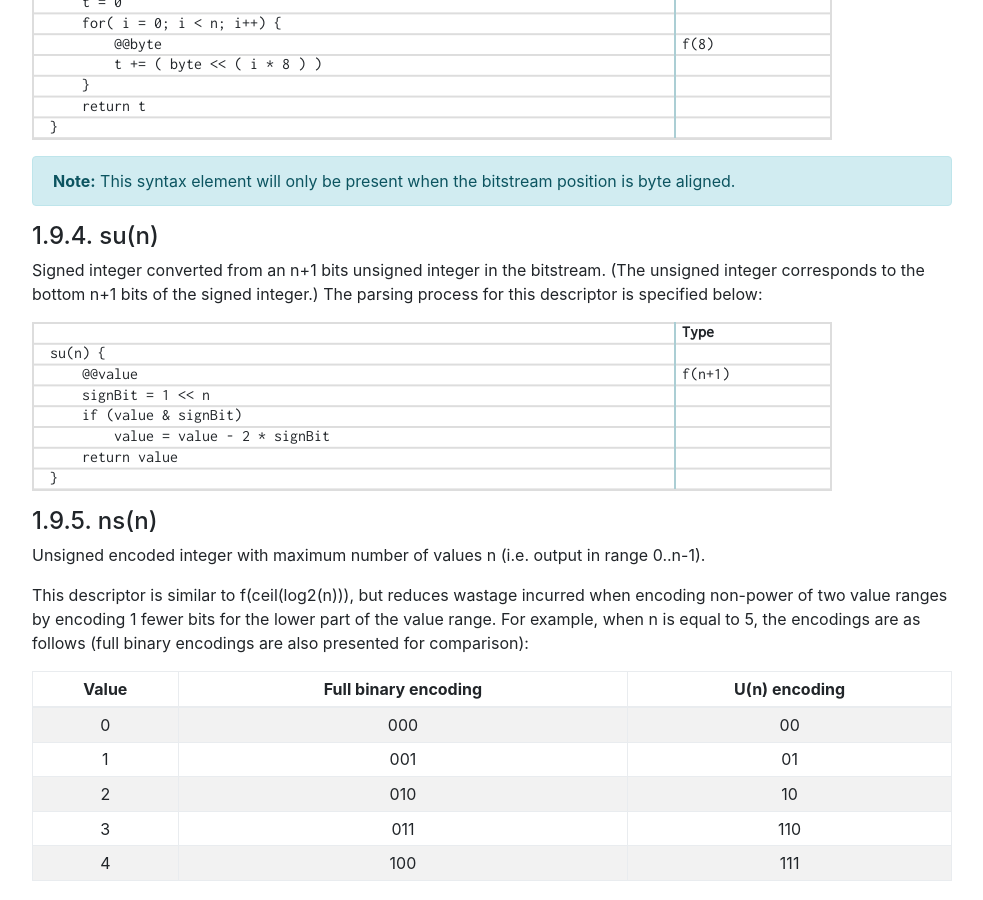
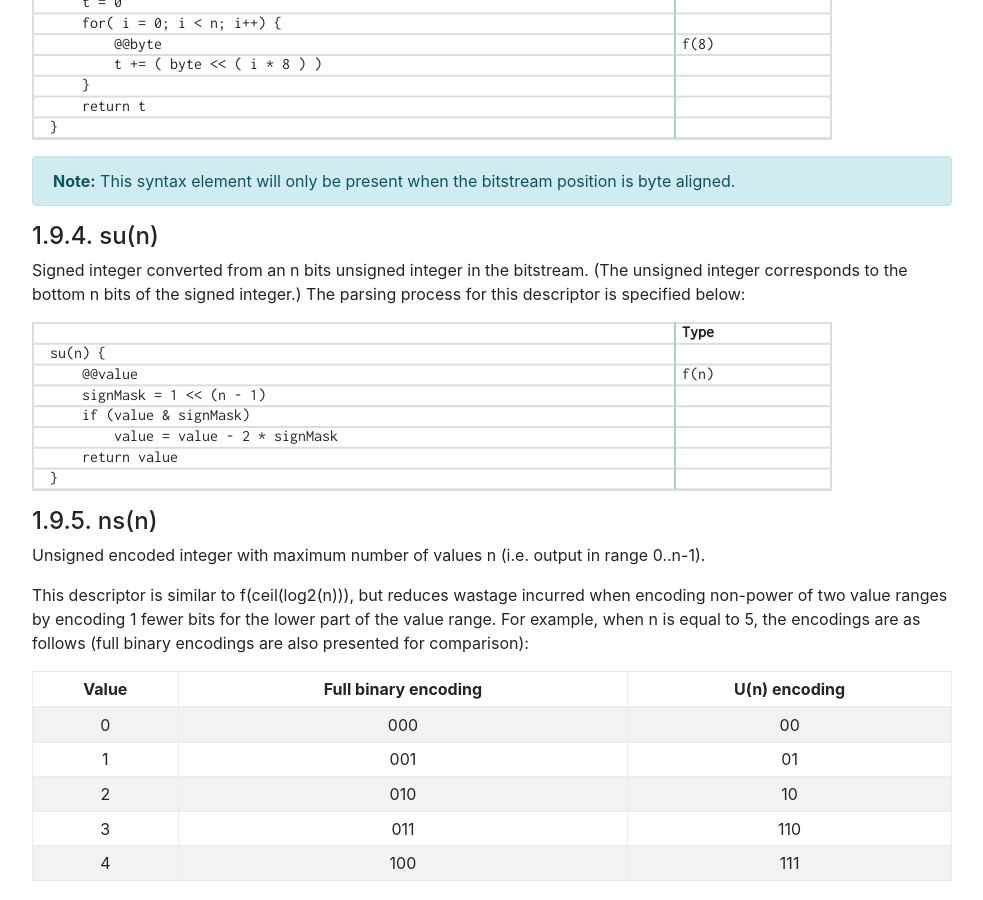
Before and after one commit to AOMediaCodec/av1-spec, a Jekyll site: the page built from 04.conventions.md, in a window 1280 px wide and 900 px high, scrolled down 5622 px. Shown: the whole window, without its empty margins (53-1036 px from the left). Built offline with Jekyll 4.4.1, drawn with Linux system fonts in a browser that asks for light colours; nearby versions of some CDN libraries; our own code applies the rules of GitHub Pages for plain Markdown files.

Commit message:
Changed definition of su to be based on n bits instead of n+1 bits

```diff
--- a/04.conventions.md
+++ b/04.conventions.md
@@ -305,16 +305,16 @@ is byte aligned.
 
 #### su(n)
 
-Signed integer converted from an n+1 bits unsigned integer in the bitstream.
-(The unsigned integer corresponds to the bottom n+1 bits of the signed integer.)
+Signed integer converted from an n bits unsigned integer in the bitstream.
+(The unsigned integer corresponds to the bottom n bits of the signed integer.)
 The parsing process for this descriptor is specified below:
 
 ~~~~~
 su(n) {
-    @@value                                                                    f(n+1)
-    signBit = 1 << n
-    if (value & signBit)
-        value = value - 2 * signBit
+    @@value                                                                    f(n)
+    signMask = 1 << (n - 1)
+    if (value & signMask)
+        value = value - 2 * signMask
     return value
 }
 ~~~~~
```
Also changed, not shown: 06.bitstream.syntax.md (+5 -5 lines).
